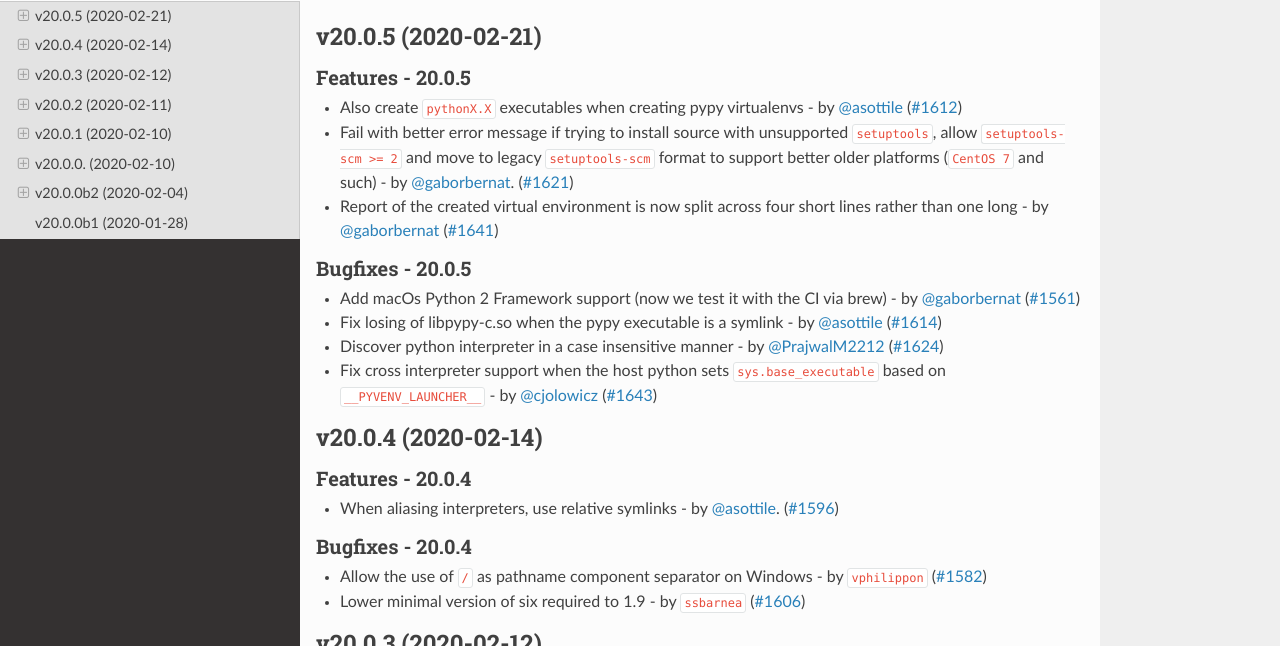
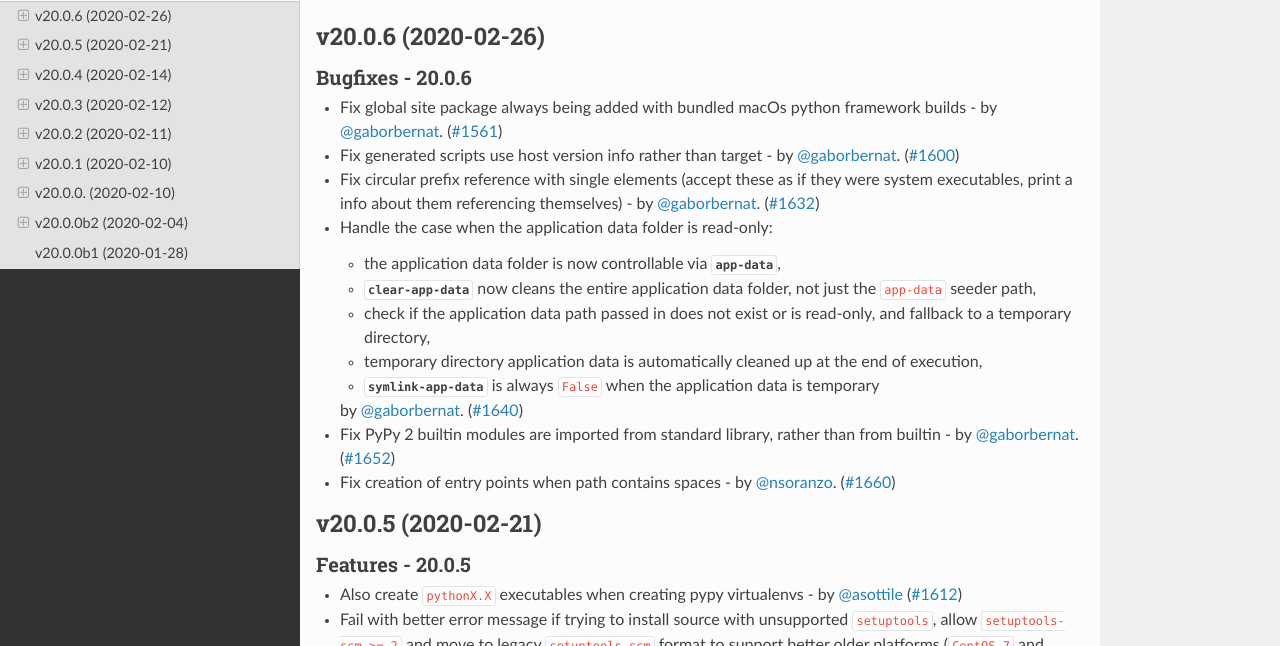
Before and after one commit to pypa/virtualenv, a Sphinx documentation site: the page built from docs/changelog.rst, in a window 1280 px wide and 900 px high, cut to the strip 254-900 px from the top of the window. Built offline with Sphinx 7.4.7 and the Read the Docs theme 2.0.0, drawn with Linux system fonts in a browser that asks for light colours; pages that are not in the unit, such as notebooks, are missing from menus; the version number could not be read and is left out.

Commit message:
release 20.0.6

```diff
--- a/docs/changelog.rst
+++ b/docs/changelog.rst
@@ -4,6 +4,28 @@ Release History
 .. include:: _draft.rst
 
 .. towncrier release notes start
+
+v20.0.6 (2020-02-26)
+--------------------
+
+Bugfixes - 20.0.6
+~~~~~~~~~~~~~~~~~
+- Fix global site package always being added with bundled macOs python framework builds - by :user:`gaborbernat`. (`#1561 <https://github.com/pypa/virtualenv/issues/1561>`_)
+- Fix generated scripts use host version info rather than target - by :user:`gaborbernat`. (`#1600 <https://github.com/pypa/virtualenv/issues/1600>`_)
+- Fix circular prefix reference with single elements (accept these as if they were system executables, print a info about
+  them referencing themselves) - by :user:`gaborbernat`. (`#1632 <https://github.com/pypa/virtualenv/issues/1632>`_)
+- Handle the case when the application data folder is read-only:
+
+  - the application data folder is now controllable via :option:`app-data`,
+  - :option:`clear-app-data` now cleans the entire application data folder, not just the ``app-data`` seeder path,
+  - check if the application data path passed in does not exist or is read-only, and fallback to a temporary directory,
+  - temporary directory application data is automatically cleaned up at the end of execution,
+  - :option:`symlink-app-data` is always ``False`` when the application data is temporary
+
+  by :user:`gaborbernat`. (`#1640 <https://github.com/pypa/virtualenv/issues/1640>`_)
+- Fix PyPy 2 builtin modules are imported from standard library, rather than from builtin  - by :user:`gaborbernat`. (`#1652 <https://github.com/pypa/virtualenv/issues/1652>`_)
+- Fix creation of entry points when path contains spaces - by :user:`nsoranzo`. (`#1660 <https://github.com/pypa/virtualenv/issues/1660>`_)
+
 
 v20.0.5 (2020-02-21)
 --------------------
--- a/docs/changelog/1561.bugfix.rst
+++ /dev/null
@@ -1 +0,0 @@
-Fix global site package always being added with bundled macOs python framework builds - by :user:`gaborbernat`.
--- a/docs/changelog/1600.bugfix.rst
+++ /dev/null
@@ -1 +0,0 @@
-Fix generated scripts use host version info rather than target - by :user:`gaborbernat`.
--- a/docs/changelog/1632.bugfix.rst
+++ /dev/null
@@ -1,2 +0,0 @@
-Fix circular prefix reference with single elements (accept these as if they were system executables, print a info about
-them referencing themselves) - by :user:`gaborbernat`.
--- a/docs/changelog/1652.bugfix.rst
+++ /dev/null
@@ -1 +0,0 @@
-Fix PyPy 2 builtin modules are imported from standard library, rather than from builtin  - by :user:`gaborbernat`.
--- a/docs/changelog/1660.bugfix.rst
+++ /dev/null
@@ -1 +0,0 @@
-Fix creation of entry points when path contains spaces - by :user:`nsoranzo`.
```
Also changed, not shown: docs/changelog/1640.bugfix.rst (deleted, +0 -9 lines).
